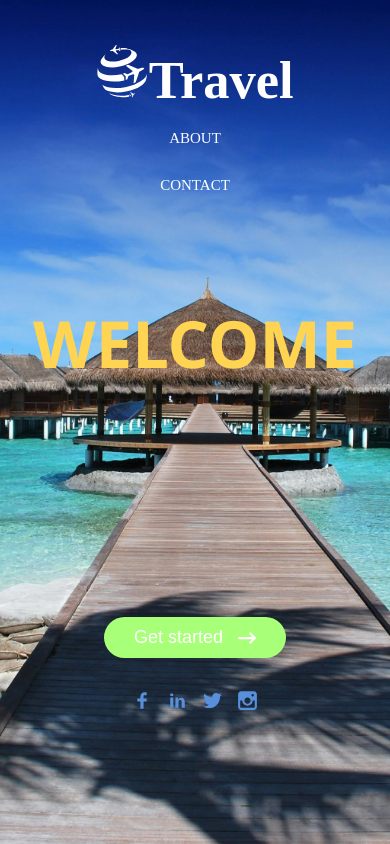
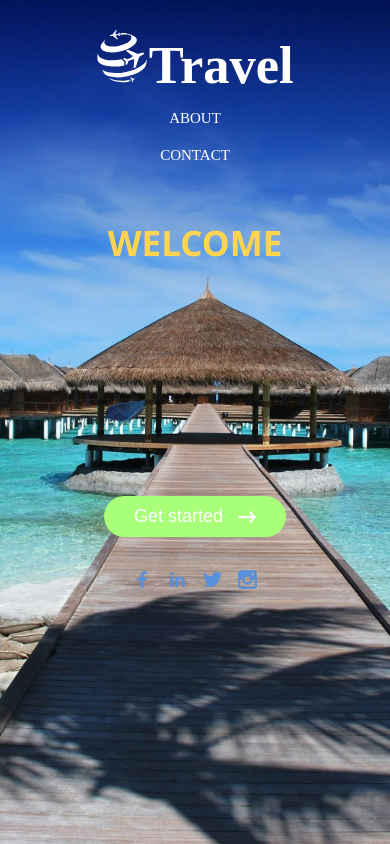
Before and after one commit to In28m/baigiamasis, a React (Vite) app: page / in a window 390 px wide. Built offline with nearby package versions, Linux system fonts and the light colour scheme; a web font is replaced by a local one.

Commit message:
iš naujo padarytas prisitaikymas puslapiui

```diff
--- a/src/Components/Home/home.scss
+++ b/src/Components/Home/home.scss
@@ -83,7 +83,7 @@ nav a:hover::after {
 
     .travelLogo {
         font-size: 20px;
-        margin-top: 25px;
+        margin-top: 10px;
         display: flex;
         flex-direction: column;
         align-items: center;
@@ -95,9 +95,13 @@ nav a:hover::after {
             a {
                 display: block;
                 margin: 10px 0;
-                padding: 10px;
+                padding: 5px;
                 font-size: 15px;
+            }
 
+            .wel {
+                font-size: 35px;
+                padding-top: 40px;
             }
         }
 
```
